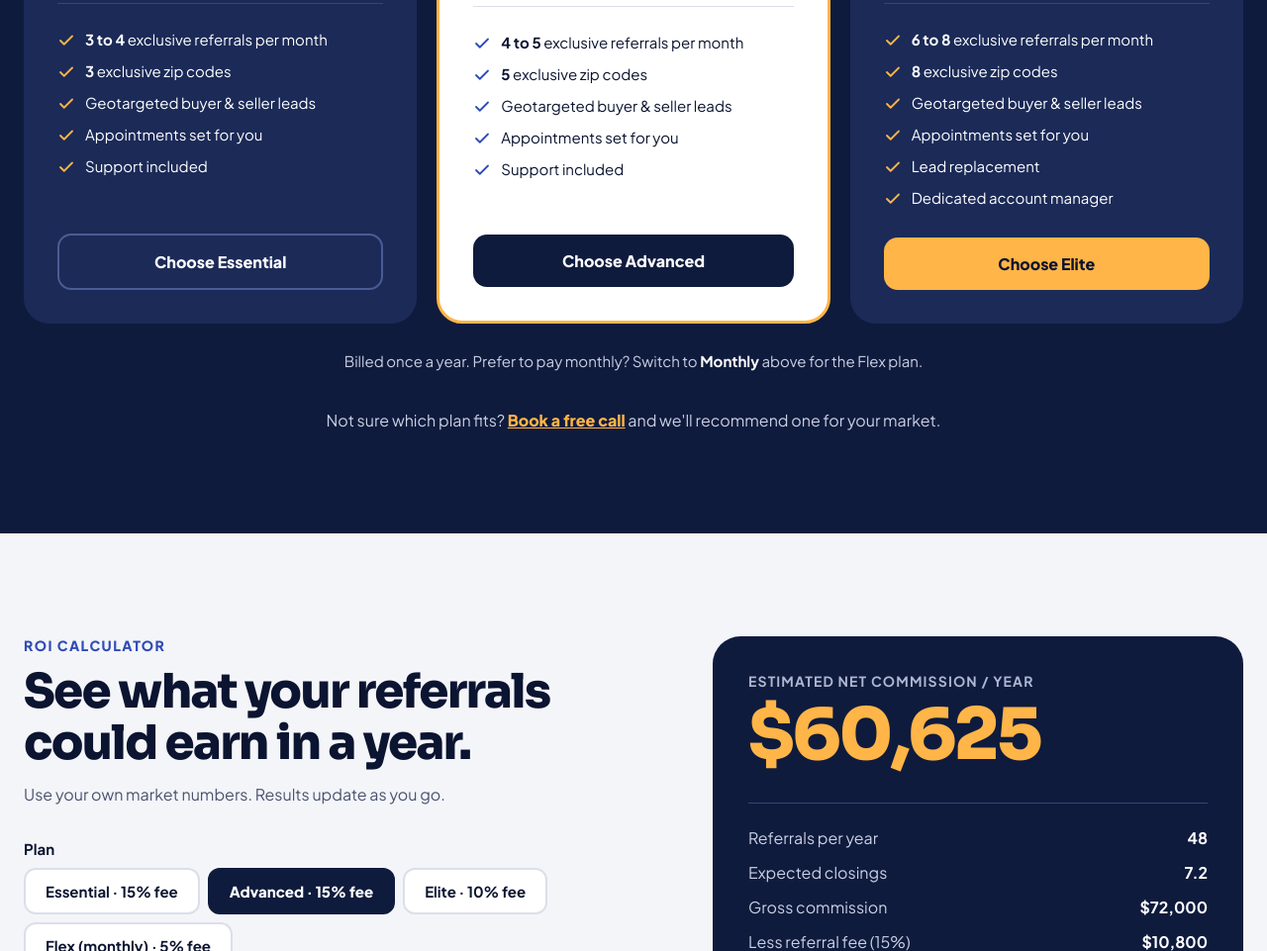
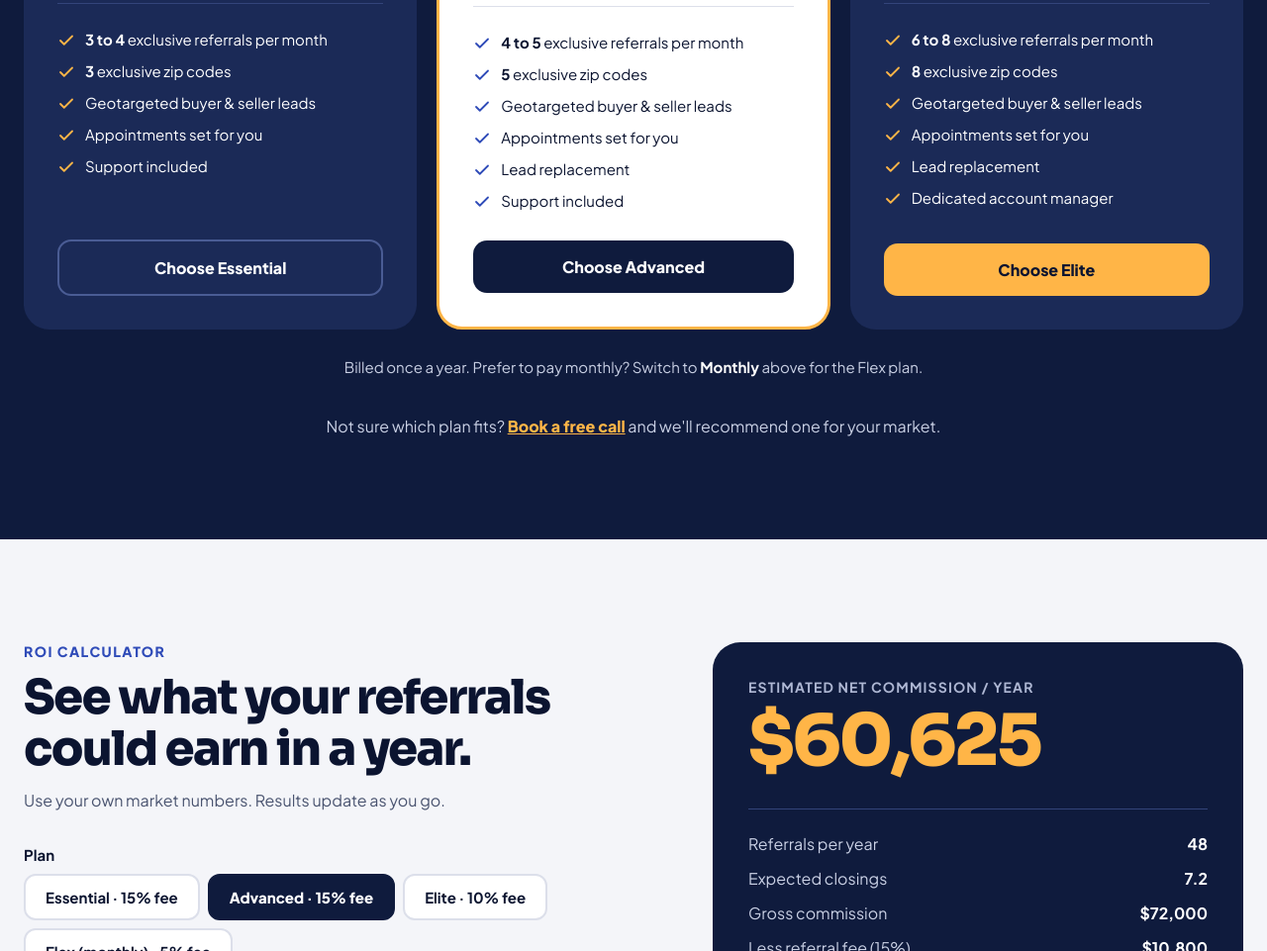
Before and after one commit to msuhaqu3-cmd/klientboost.us, a plain HTML site: page index.html in a window 1280 px wide. Shown: the part 3502-4463 px from the top of the page at 99% size. Drawn offline with Linux system fonts and the light colour scheme.

Commit message:
Advanced plan: add Lead replacement
Co-Authored-By: Claude Opus 5.5 <noreply@anthropic.com>
Claude-Session: https://claude.ai/code/session_011tdieCffdBpLEZRXH7ceEb

```diff
--- a/index.html
+++ b/index.html
@@ -274,6 +274,7 @@ Your market. Your leads. Your opportunity.
 <li style="display: flex; gap: 10px"><svg width="18" height="18" viewBox="0 0 24 24" fill="none" stroke="#2F4BB8" stroke-width="2.4" stroke-linecap="round" stroke-linejoin="round" aria-hidden="true" style="flex-shrink: 0; margin-top: 2px"><path d="M20 6L9 17l-5-5"></path></svg><span><strong>5</strong> exclusive zip codes</span></li>
 <li style="display: flex; gap: 10px"><svg width="18" height="18" viewBox="0 0 24 24" fill="none" stroke="#2F4BB8" stroke-width="2.4" stroke-linecap="round" stroke-linejoin="round" aria-hidden="true" style="flex-shrink: 0; margin-top: 2px"><path d="M20 6L9 17l-5-5"></path></svg>Geotargeted buyer &amp; seller leads</li>
 <li style="display: flex; gap: 10px"><svg width="18" height="18" viewBox="0 0 24 24" fill="none" stroke="#2F4BB8" stroke-width="2.4" stroke-linecap="round" stroke-linejoin="round" aria-hidden="true" style="flex-shrink: 0; margin-top: 2px"><path d="M20 6L9 17l-5-5"></path></svg>Appointments set for you</li>
+<li style="display: flex; gap: 10px"><svg width="18" height="18" viewBox="0 0 24 24" fill="none" stroke="#2F4BB8" stroke-width="2.4" stroke-linecap="round" stroke-linejoin="round" aria-hidden="true" style="flex-shrink: 0; margin-top: 2px"><path d="M20 6L9 17l-5-5"></path></svg>Lead replacement</li>
 <li style="display: flex; gap: 10px"><svg width="18" height="18" viewBox="0 0 24 24" fill="none" stroke="#2F4BB8" stroke-width="2.4" stroke-linecap="round" stroke-linejoin="round" aria-hidden="true" style="flex-shrink: 0; margin-top: 2px"><path d="M20 6L9 17l-5-5"></path></svg>Support included</li>
 </ul>
 <a href="/pricing?plan=advanced" style="margin-top: 30px; text-align: center; text-decoration: none; padding: 16px; border-radius: 14px; font-weight: 800; color: #FFFFFF; background: #0F1B3D">Choose Advanced</a>
```
Also changed, not shown: design/Main.dc.html (+1 -0 lines).
